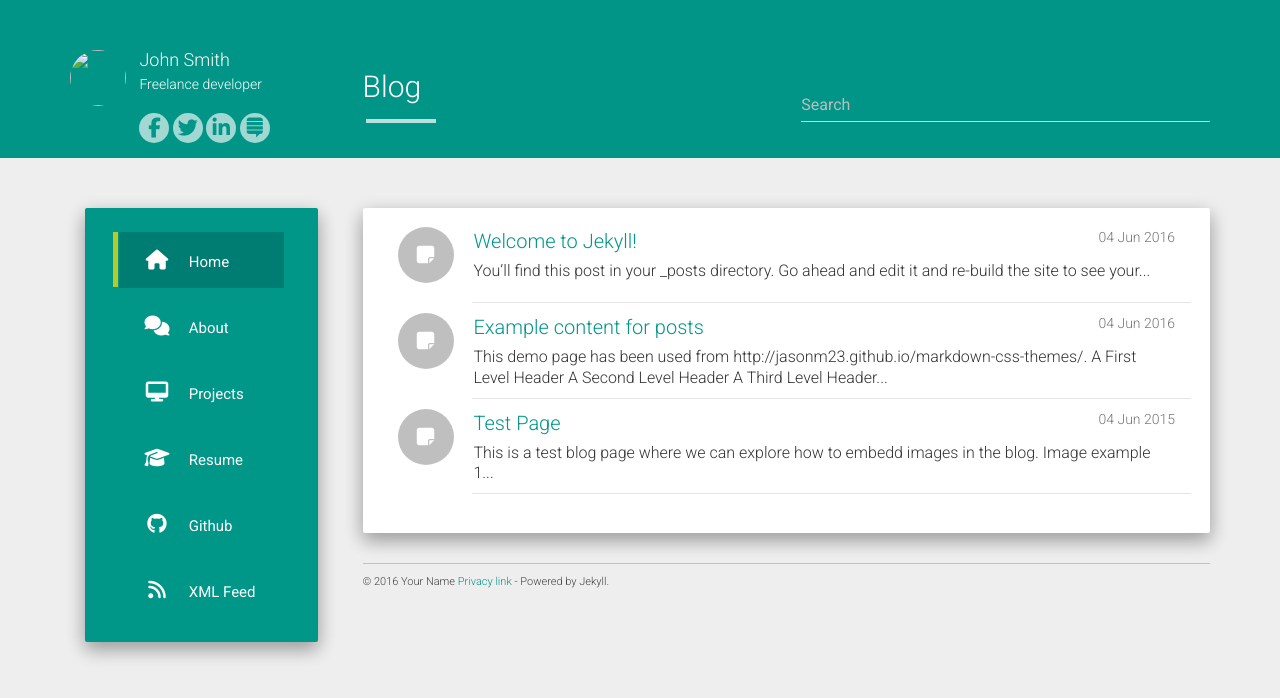
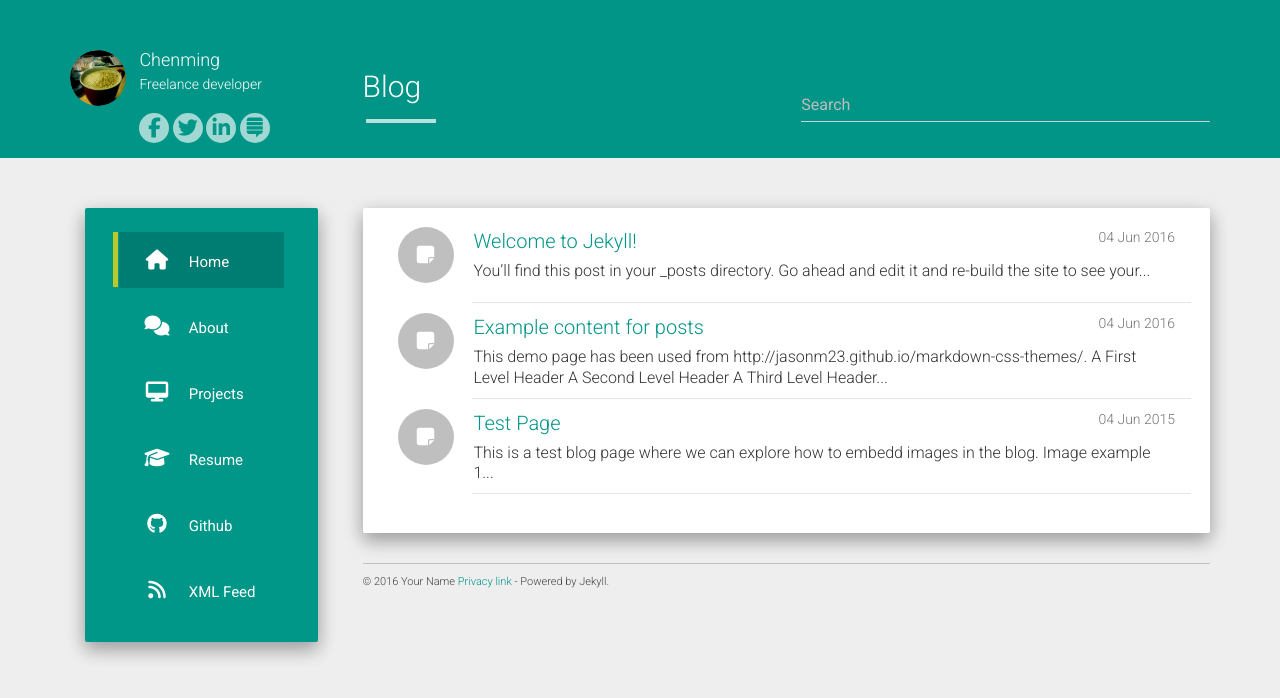
Before and after one commit to chenmingtw/chenmingtw.github.io, a Jekyll site: the page built from index.html, in a window 1280 px wide. Shown: the top 698 px of the page. Built offline with Jekyll 4.4.1, drawn with Linux system fonts in a browser that asks for light colours; nearby versions of some CDN libraries; the list of posts is cut into pages by our own code.

```diff
--- a/_config.yml
+++ b/_config.yml
@@ -1,8 +1,8 @@
-title: John Smith
+title: Chenming
 description: My Personal Blog
-author: John Smith
-logo: /hcz-jekyll-blog/static/img/avatar.png
-github: https://github.com/codeasashu
+author: Chenming
+logo: /static/img/my_photo.png
+github: https://github.com/chenmingtw
 about: Freelance developer
 
 baseurl: ""
--- a/_data/urls.json
+++ b/_data/urls.json
@@ -22,7 +22,7 @@
   },
   {
     "text": "Github",
-    "url": "/#",
+    "url": "https://github.com/chenmingtw",
     "icon": "fa-github"
   },
   {
```
Also changed, not shown: static/img/my_photo.png (added).
